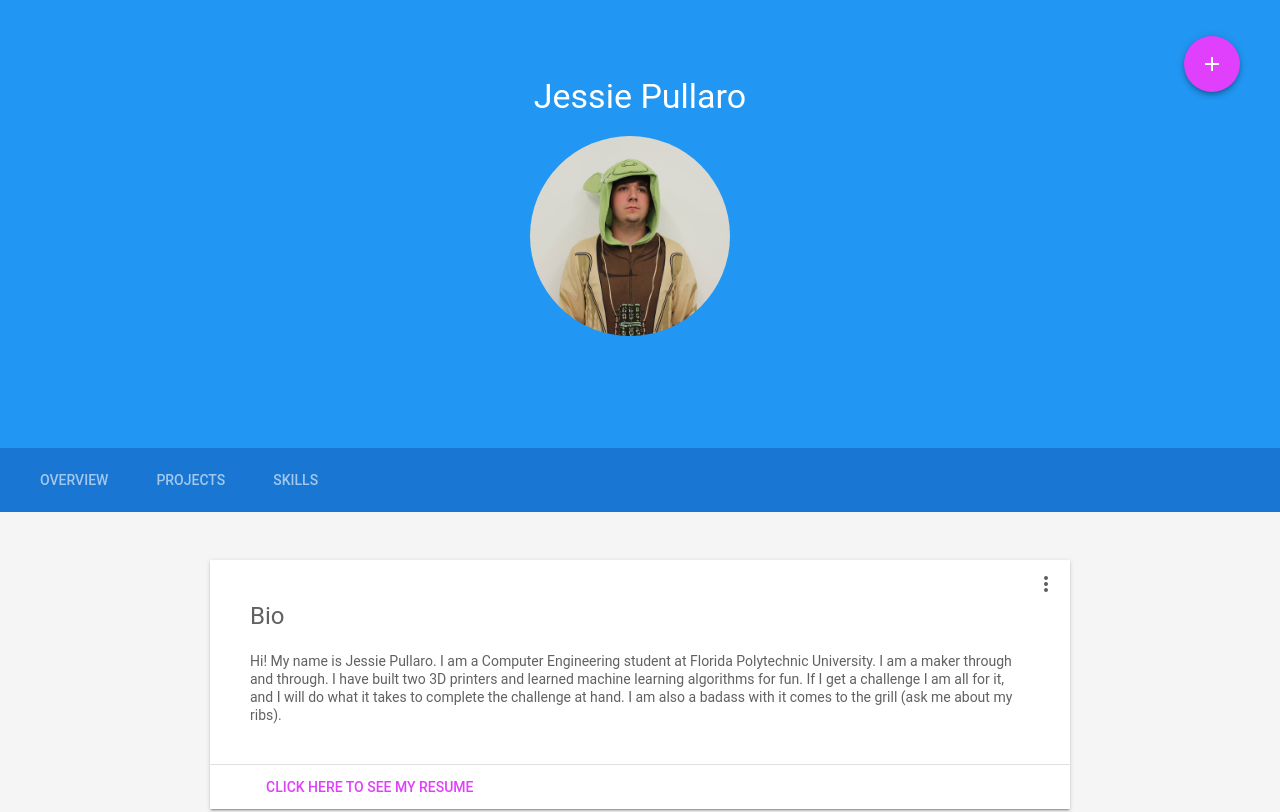
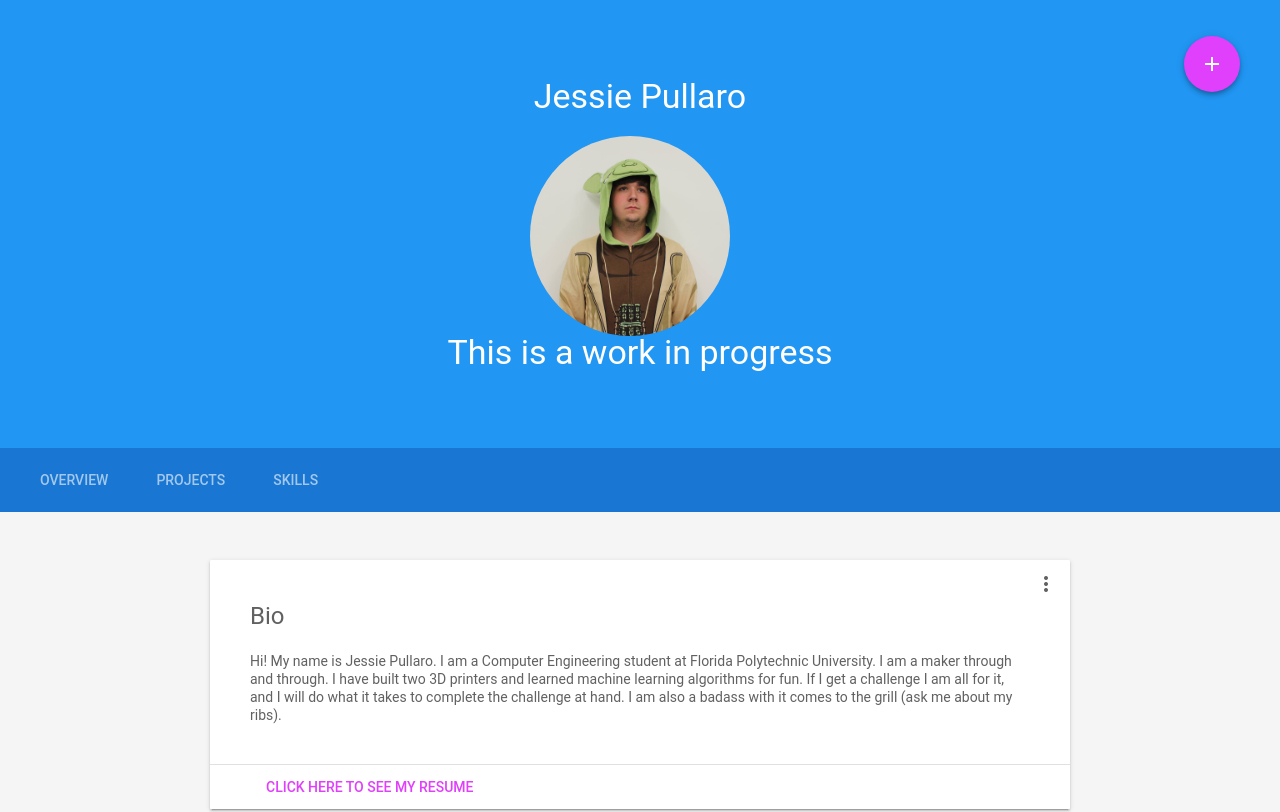
Before and after one commit to jessiepullaro414/jessiepullaro414.github.io, a plain HTML site: page index.html in a window 1280 px wide. Shown: the top 812 px of the page. Drawn offline with nearby package versions, Linux system fonts and the light colour scheme.

Commit message:
fixed some stuff

```diff
--- a/index.html
+++ b/index.html
@@ -90,6 +90,7 @@
         <div class=" mdl-layout__header-row">
         </div>
         <div class=" mdl-layout__header-row">
+          <h3 class="mdl-layout--large-screen-only" style="text-align: center; width: 100%;" >This is a work in progress</h3>
         </div>
         <div class=" mdl-layout__header-row">
         </div>
```
